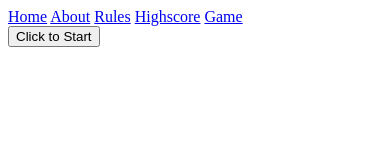
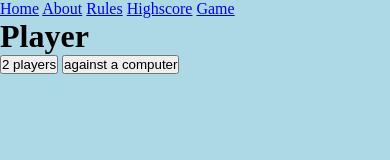
Before and after one commit to linda-jansson-gbg/Connect4-Team2, a plain HTML site: page public/game.html in a window 390 px wide. Drawn offline with Linux system fonts and the light colour scheme.

Commit message:
generic-settings-css

```diff
--- a/public/css/style.css
+++ b/public/css/style.css
@@ -0,0 +1,17 @@
+* {
+    margin: 0;
+    padding: 0;
+    box-sizing: border-box;
+}
+
+
+
+
+
+
+
+@media only screen and (max-width: 600px) {
+    body {
+      background-color: lightblue;
+    }
+  }
--- a/public/game.html
+++ b/public/game.html
@@ -22,8 +22,9 @@
         </header>
 
         <main>
-
-            <button> Click to Start </button>
+           <h1> Player </h1>
+            <button> 2 players </button>
+            <button> against a computer </button>
         </main>
 
 
```
